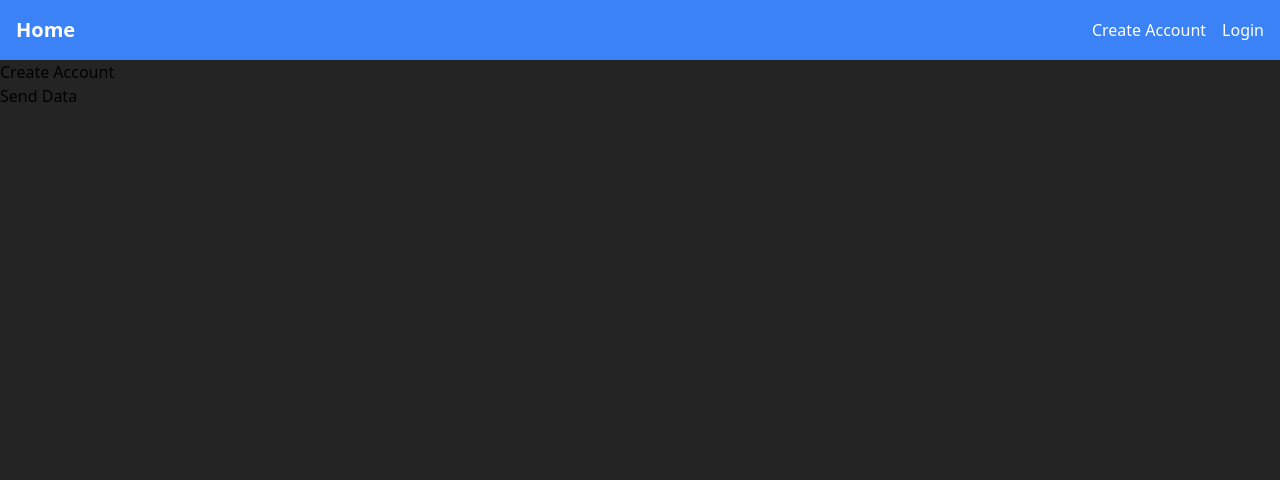
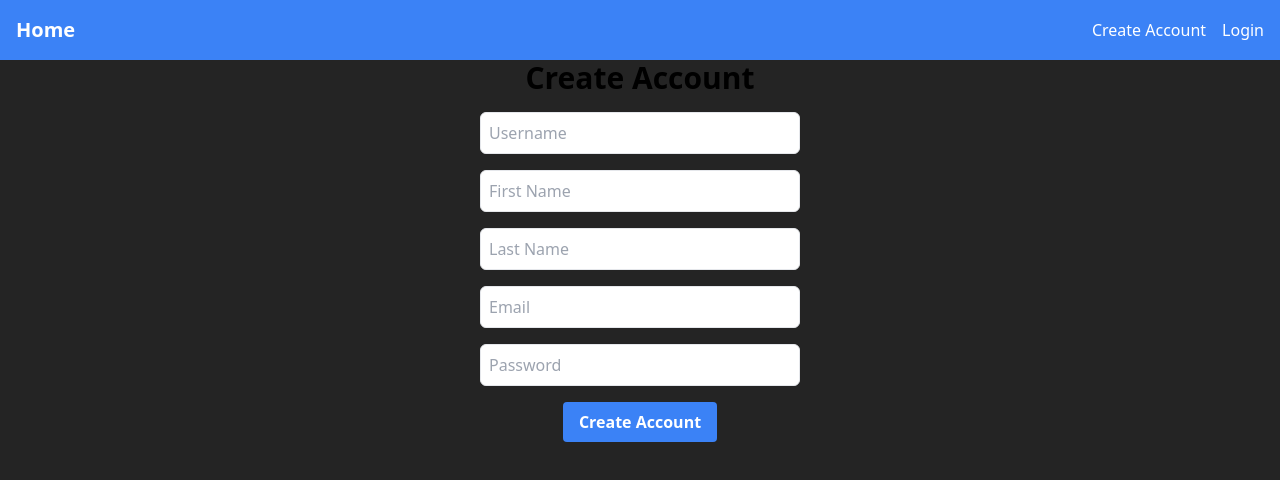
Before and after one commit to 1ShoukR/the_vault, a React (Vite) app: page /create-account in a window 1280 px wide. Shown: the top 480 px of the page. Built offline with nearby package versions, Linux system fonts and the light colour scheme.

Commit message:
created a very basic create account form page

```diff
--- a/src/components/CreateAccount.tsx
+++ b/src/components/CreateAccount.tsx
@@ -1,43 +1,106 @@
 import React, { useState } from "react";
 import { useAppSelector, useAppDispatch } from "../hooks/reduxTypescriptTypes";
 import { setTestData } from "../redux/testReducer";
+import { sendCreateAccountInfo } from "../hooks/fetchHooks";
+import { CreateAccountInterface } from "../utilities/interfaces";
 
-// Interface for the fake data set
-interface FakeData {
-  id: number;
-  tennateFirstName: string;
-  tennateLastName: string;
-  address: string;
-  revenue: number;
-  expenses: number;
-  profit: number;
-}
 
-type Props = {};
 
-const CreateAccount = (props: Props) => {
+const CreateAccount: React.FC = () => {
   const dispatch = useAppDispatch();
-  const readTestData = useAppSelector((state) => state?.testReducer?.data);
+  const [formData, setFormData] = useState<CreateAccountInterface>({
+    username: "",
+    firstname: "",
+    lastname: "",
+    email: "",
+    password: "",
+  });
 
-  // Define the fake data using the FakeData interface
-  const fakeData: FakeData = {
-    id: 1,
-    tennateFirstName: "james",
-    tennateLastName: "Cameron",
-    address: "1234 fake street",
-    revenue: 1000000,
-    expenses: 500000,
-    profit: 500000,
+  const handleChange = (event: React.ChangeEvent<HTMLInputElement | HTMLTextAreaElement>) => {
+    const { name, value } = event.target;
+    setFormData((prevFormData) => ({...prevFormData, [name]: value,}));
   };
 
-  console.log("readTestData: ", readTestData);
+  const handleSubmit = (event: React.FormEvent<HTMLFormElement>, ) => {
+    event.preventDefault();
+    // You can dispatch the form data to Redux here using useAppDispatch and setTestData
+    console.log(formData);
+  };
 
   return (
-    <div>
-      <h1>Create Account</h1>
-      {/* Use setTestData action to dispatch the data */}
-      <button onClick={() => dispatch(setTestData(fakeData))}>Send Data</button>
+    <div className="text-center justify-center ">
+      <h1 className="text-3xl font-bold">Create Account</h1>
+      <form onSubmit={(event: React.FormEvent<HTMLFormElement>) => {sendCreateAccountInfo(event, formData, dispatch)}} className="mt-4">
+        <div className="flex justify-center">
+          <div className="w-80">
+            <div className="mb-4">
+              <input
+                type="text"
+                name="username"
+                value={formData.username}
+                onChange={handleChange}
+                placeholder="Username"
+                className="w-full rounded-md border p-2"
+                required
+              />
+            </div>
+            <div className="mb-4">
+              <input
+                type="text"
+                name="firstname"
+                value={formData.firstname}
+                onChange={handleChange}
+                placeholder="First Name"
+                className="w-full rounded-md border p-2"
+                required
+              />
+            </div>
+            <div className="mb-4">
+              <input
+                type="text"
+                name="lastname"
+                value={formData.lastname}
+                onChange={handleChange}
+                placeholder="Last Name"
+                className="w-full rounded-md border p-2"
+                required
+              />
+            </div>
+            <div className="mb-4">
+              <input
+                type="email"
+                name="email"
+                value={formData.email}
+                onChange={handleChange}
+                placeholder="Email"
+                className="w-full rounded-md border p-2"
+                required
+              />
+            </div>
+            <div className="mb-4">
+              <input
+                type="password"
+                name="password"
+                value={formData.password}
+                onChange={handleChange}
+                placeholder="Password"
+                className="w-full rounded-md border p-2"
+                required
+              />
+            </div>
+            <div className="text-center">
+              <button
+                type="submit"
+                className="rounded bg-blue-500 px-4 py-2 font-bold text-white hover:bg-blue-700"
+              >
+                Create Account
+              </button>
+            </div>
+          </div>
+        </div>
+      </form>
     </div>
   );
 };
+
 export default CreateAccount;
```
